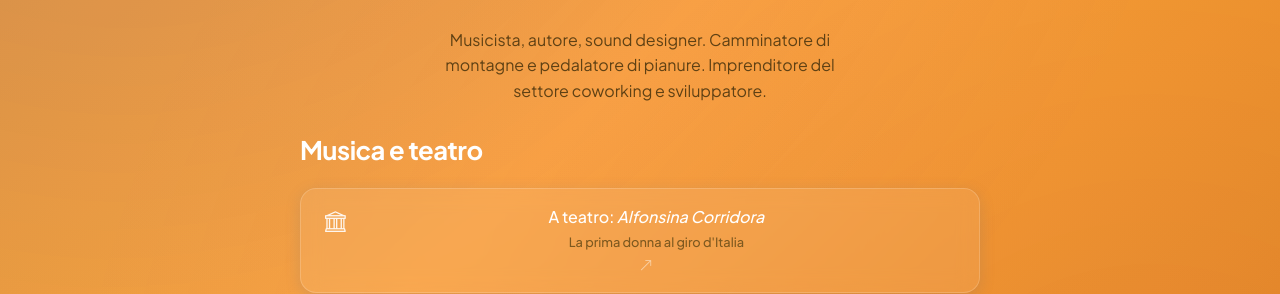
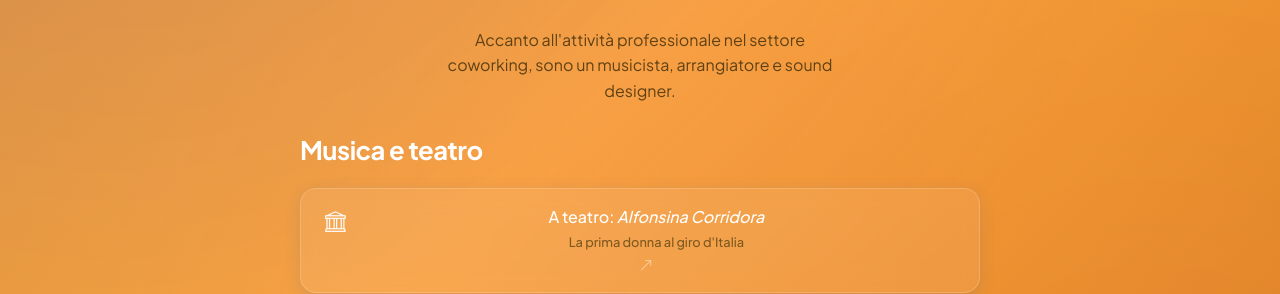
Before and after one commit to garubi/linktree, a plain HTML site: page index.html in a window 1280 px wide. Shown: the part 341-635 px from the top of the page. Drawn offline with nearby package versions, Linux system fonts and the light colour scheme.

Commit message:
Aggiorna la descrizione

```diff
--- a/index.html
+++ b/index.html
@@ -481,7 +481,7 @@
         </div>
             <!-- BIO: Translated according to language -->
             <p class="profile-bio">
-                Musicista, autore, sound designer. Camminatore di montagne e pedalatore di pianure. Imprenditore del settore coworking e sviluppatore.
+                Accanto all'attività professionale nel settore coworking, sono un musicista, arrangiatore e sound designer.
             </p>
         </header>
 
```
